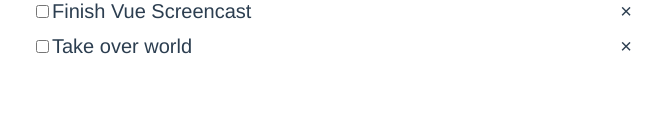
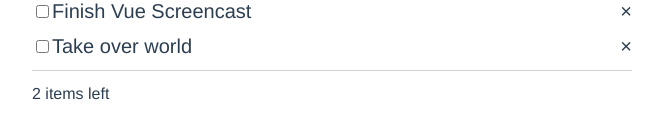
Before and after one commit to josephchen1/College-App-Countdown, a Vue app: page / in a window 1280 px wide. Shown: the part 216-354 px from the top of the page, without its empty margins (308-971 px from the left). Built offline with nearby package versions, Linux system fonts and the light colour scheme.

Commit message:
add count

```diff
--- a/src/components/EssayList.vue
+++ b/src/components/EssayList.vue
@@ -13,6 +13,11 @@
           </div>
           <div class="remove-item" @click="removeEssay(index)">
               &times;
+          </div>
+      </div>
+      <div>
+          <div class="count-left">
+              {{ remaining }} items left
           </div>
       </div>
   </div>
@@ -41,6 +46,11 @@
       ]
     }
   },
+  computed: {
+    remaining () {
+      return this.essays.filter(essay => !essay.completed).length
+    }
+  },
   directives: {
     focus: {
       inserted: function (el) {
@@ -64,9 +74,13 @@
       this.idForEssay++
     },
     editEssay (essay) {
+      this.beforeEditCache = essay.title
       essay.editing = true
     },
     doneEdit (essay) {
+      if (essay.title.trim().length === 0) {
+        essay.title = this.beforeEditCache
+      }
       essay.editing = false
     },
     removeEssay (index) {
@@ -99,6 +113,16 @@
         justify-content: space-between;
     }
 
+    .count-left {
+        display: flex;
+        align-items: center;
+        justify-content: space-between;
+        font-size: 16px;
+        border-top: 1px solid lightgrey;
+        padding-top: 14px;
+        margin-bottom: 14px;
+    }
+
     .remove-item {
         cursor: pointer;
         margin-left: 14px;
```
